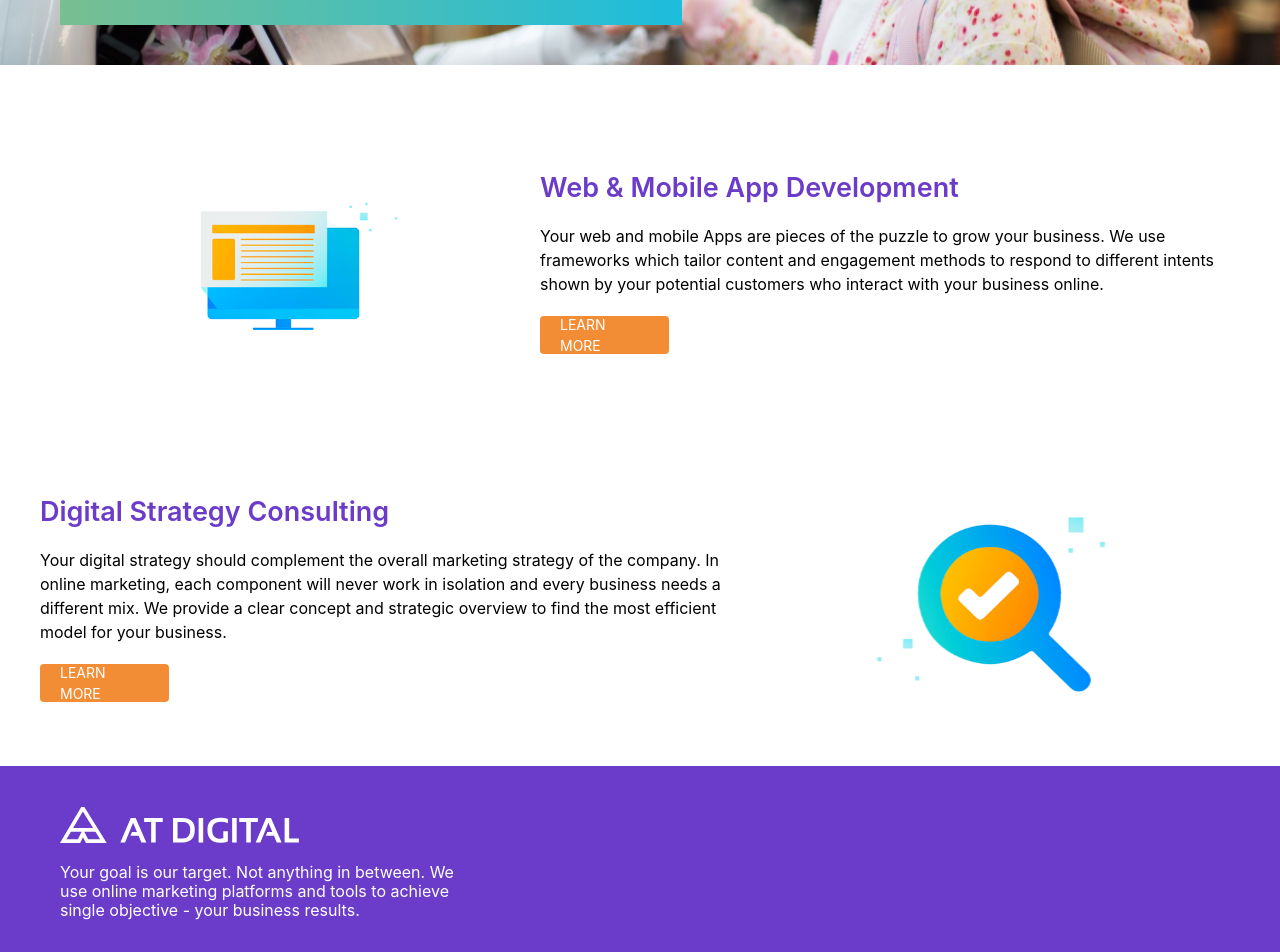
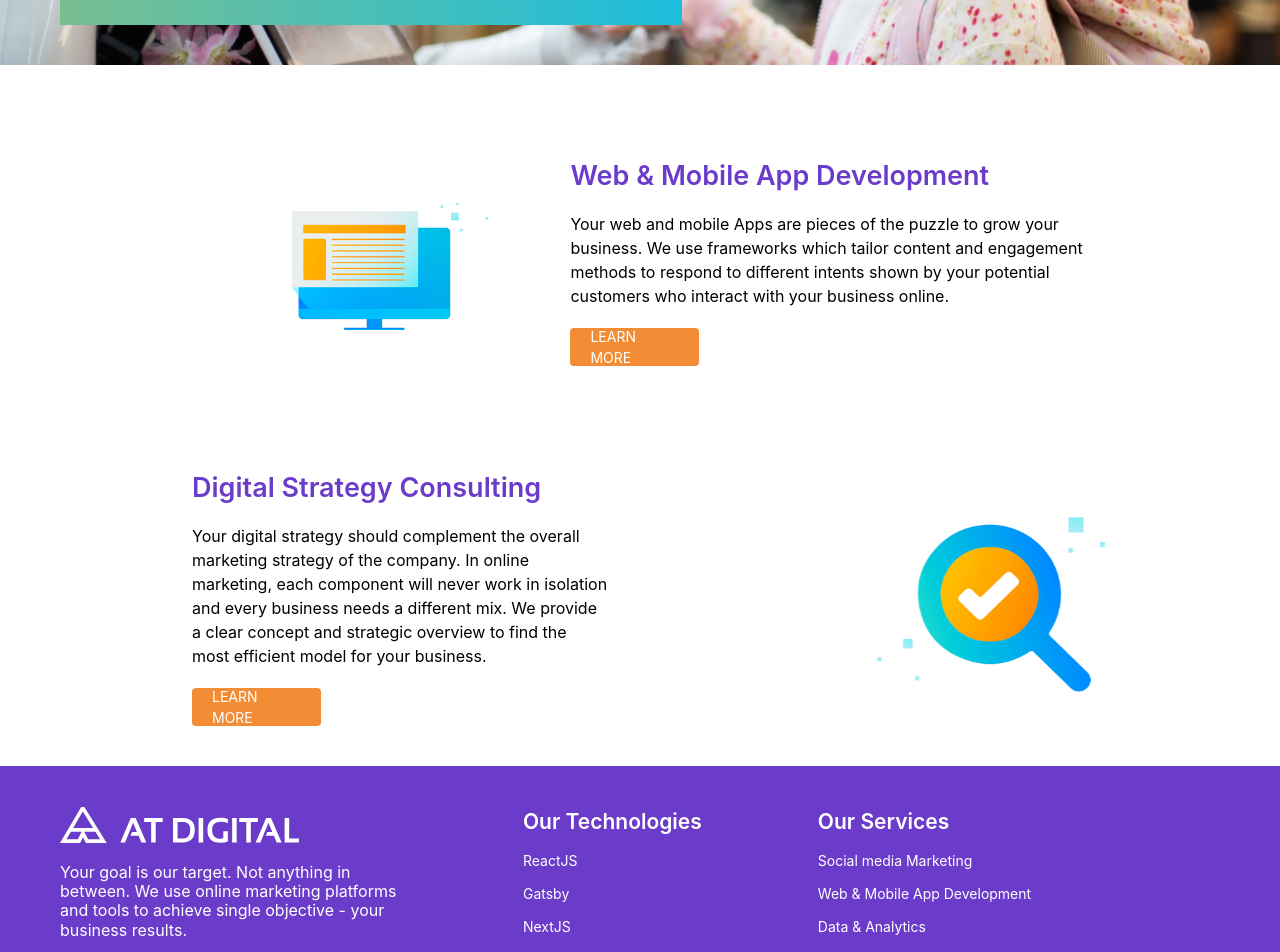
Before and after one commit to Ravindu007/AT_DIGITAL_landingPage, a React (Vite) app: page / in a window 1280 px wide. Shown: the part 500-1452 px from the top of the page. Built offline with nearby package versions, Linux system fonts and the light colour scheme.

Commit message:
responsive updates

```diff
--- a/src/Components/footer/Footer.jsx
+++ b/src/Components/footer/Footer.jsx
@@ -4,8 +4,9 @@ const Footer = () => {
   return (
     <div className="footer bg-primary h-full flex flex-col gap-[60px]  px-[20px] md:px-[40px] py-[40px] lg:px-[60px] text-white">
 
+      <div className='flex-col lg:flex lg:flex-row lg:justify-between lg:gap-[112px] xlg:gap-[345px]'>
           {/* row 1 */}
-      <div className="row flex flex-col md:w-[413px] gap-[20px] ">
+          <div className="row flex flex-col md:w-[413px] lg:w-[438px] gap-[20px]  pb-[60px] lg:pb-0">
             <div className="brand-container">
               <img src="brand.svg" alt="" />
             </div>
@@ -38,7 +39,7 @@ const Footer = () => {
               </ul>
             </div>
           </div>
-
+      </div>
 
       <div className="row">
         <hr className=''/>
--- a/src/Components/top_navigation/Navbar.jsx
+++ b/src/Components/top_navigation/Navbar.jsx
@@ -28,7 +28,7 @@ const Navbar = () => {
       </div>
       <div className="section-2">
         <div className="button-container">
-          <img src="bugger.svg" alt="" />
+          <button><img src="bugger.svg" alt="" /></button>
         </div>
       </div>
     </div>
--- a/src/Pages/Home.jsx
+++ b/src/Pages/Home.jsx
@@ -49,7 +49,7 @@ const Home = () => {
 
         {/* about-section */}
         <div className="about px-[20px] md:px-[40px] py-[30px]">
-          <div className="md:h-[275px] flex flex-col md:flex-row xlg:px-[153px]">
+          <div className="md:h-[275px] flex flex-col md:flex-row lg:px-[152px]  xlg:px-[188px]">
 
             <div className="left md:w-[40%] h-full flex justify-center items-center">
               <img src="about/about.svg" alt="" className='w-[275px] h-[275px]'/>
@@ -65,11 +65,11 @@ const Home = () => {
 
 
         {/* contact-section */}
-        <div className="contact px-[20px] md:px-[40px] py-[30px]">
+        <div className="contact px-[20px] md:px-[40px] py-[60px] md:py-[30px]">
           <div className="md:h-[276px] flex flex-col md:flex-row ">
 
             {/* desktop view */}
-            <div className="left hidden md:flex md:w-[60%] h-full flex-col justify-center gap-[20px] xlg:px-[153px]">
+            <div className="left hidden md:flex md:w-[60%] h-full flex-col justify-center gap-[20px]  lg:px-[152px]  xlg:px-[188px]">
               <p className="text-primary font-semibold text-[27px] leading-[33px]">Digital Strategy Consulting</p>
               <p>Your digital strategy should complement the overall marketing strategy of the company. In online marketing, each component will never work in isolation and every business needs a different mix. We provide a clear concept and strategic overview to find the most efficient model for your business.</p>
               <ButtonLearnMore></ButtonLearnMore>
```
Also changed, not shown: tailwind.config.js (line endings or trailing spaces). Lines whose indentation alone changed are shown as unchanged.
